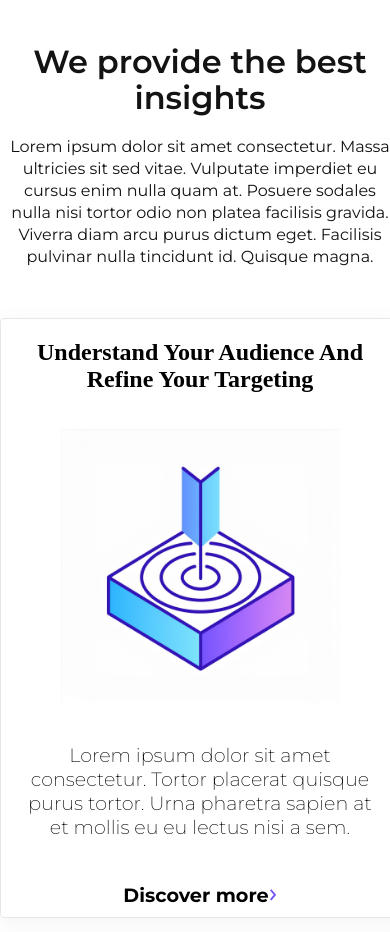
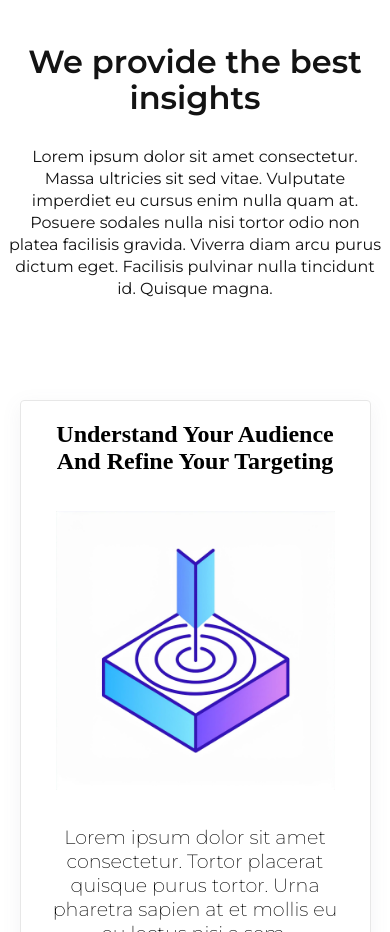
Before and after one commit to Aryanmallik/homepageSherlock, a plain HTML site: page index.html in a window 390 px wide. Shown: the part 960-1892 px from the top of the page. Drawn offline with Linux system fonts and the light colour scheme.

Commit message:
index reactive

```diff
--- a/index.css
+++ b/index.css
@@ -867,7 +867,6 @@ footer button {
     font-size: 100%;
     line-height: 22px;
     width: 97%;
-    margin: 20px 0 50px;
   }
 
   .column {
@@ -879,7 +878,7 @@ footer button {
 
   .picitem {
     height: 600px;
-    width: 400px;
+    width: 90%;
   }
   .hin {
     font-size: 150%;
```
